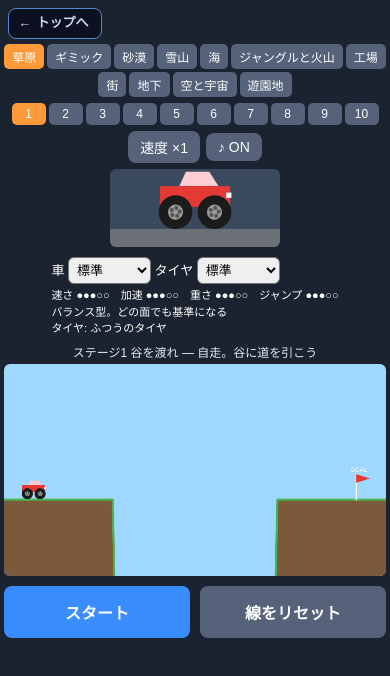
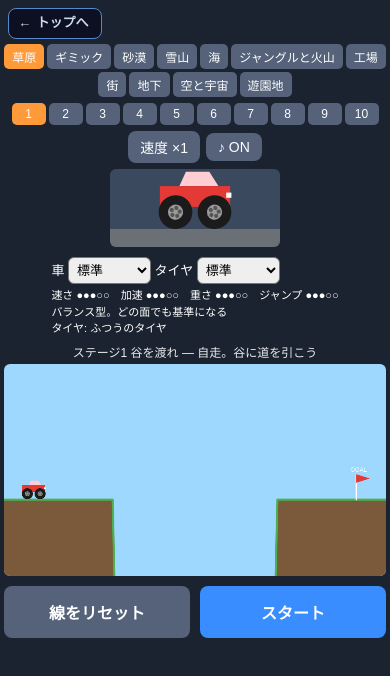
Before and after one commit to toyof/browser-games, a plain HTML site: page car/index.html in a window 390 px wide. Drawn offline with Linux system fonts and the light colour scheme.

Commit message:
car: スマホ版で主ボタン(スタート)を右側に配置、CLAUDE.md を追加
Co-Authored-By: Claude Sonnet 5.5 <noreply@anthropic.com>
Claude-Session: https://claude.ai/code/session_016ubma82aGUMi5ikqwLKZy4

```diff
--- a/car/index.html
+++ b/car/index.html
@@ -28,7 +28,7 @@
     #wrap{padding-top:44px;overflow-y:auto}
     html,body{touch-action:manipulation}
     #mid{flex-direction:column;align-items:center;flex:none;width:100%}
-    #side{flex-direction:row;width:100%}
+    #side{flex-direction:row-reverse;width:100%} /* 一番大事なボタン(スタート)は右 */
     #side button{flex:1;width:auto;padding:14px 0}
     #loadout{flex-wrap:wrap}
     #lo-stats{font-size:11px}
```
Also changed, not shown: 1 other file.
